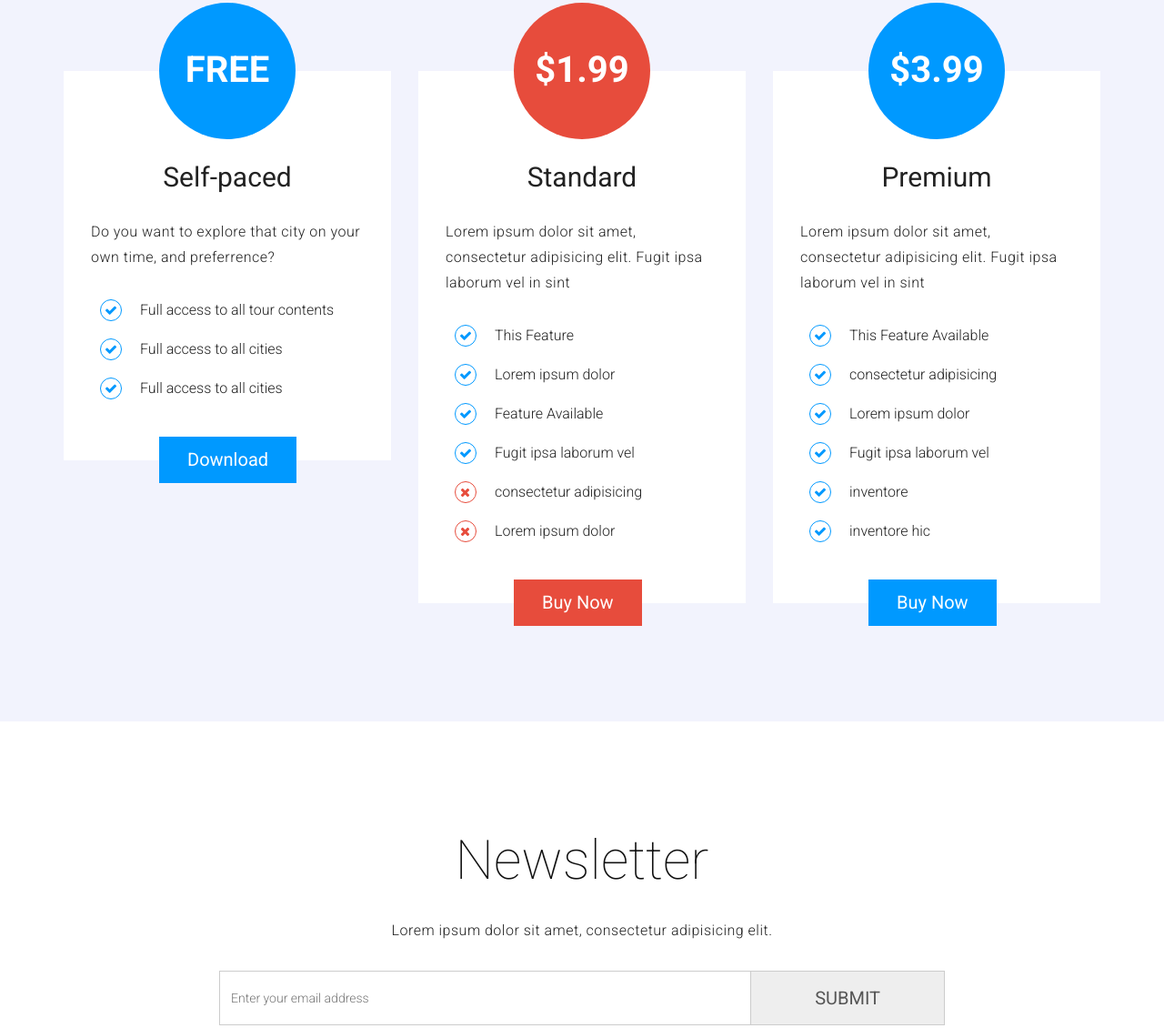
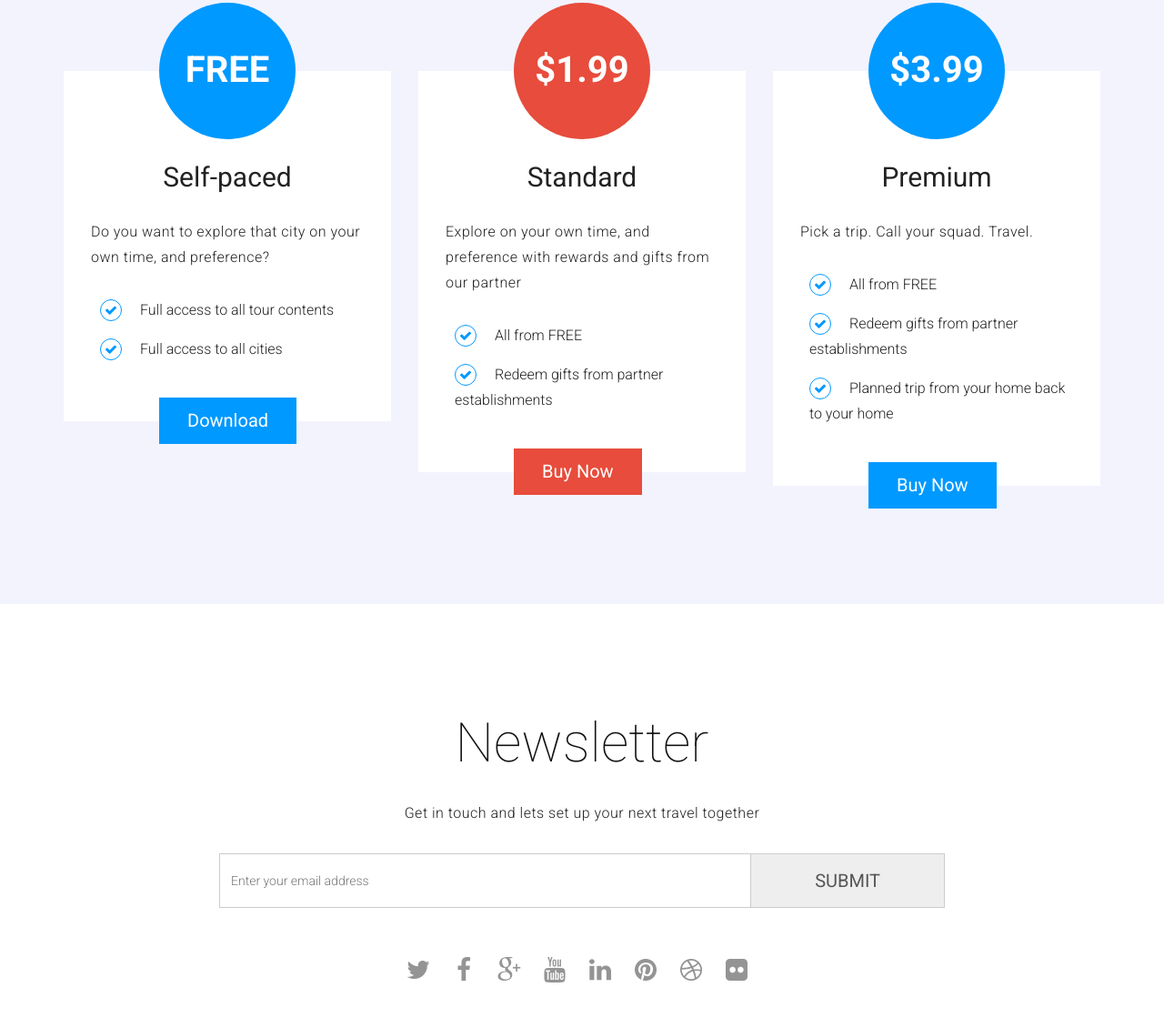
Before and after one commit to 1601/curatourwebsite, a plain HTML site: page index.html in a window 1280 px wide. Shown: the part 2025-3155 px from the top of the page at 91% size. Drawn offline with nearby package versions, Linux system fonts and the light colour scheme.

Commit message:
Fix copy on content and title

```diff
--- a/index.html
+++ b/index.html
@@ -16,7 +16,7 @@
     <meta name="viewport" content="width=device-width, initial-scale=1">
 
     <!-- Template Title -->
-    <title>Blue App</title>
+    <title>Curatour | Discover & Share Stories</title>
 
     <link rel="icon" href="images/favicon.ico" type="image/x-icon"/>
 
@@ -145,7 +145,7 @@
                 <a href="" class="btn btn-default custom-btn download-btn">
                 <img src="images/amazon.png" alt="">
                 <div class="app-download">
-                  <span>Available at</span><strong>Aamazon</strong>
+                  <span>Available at</span><strong>Amazon</strong>
                 </div>
                 </a>
               </div> <!-- end .download-area> .col-lg-3 (4) -->
@@ -174,10 +174,9 @@
                 <div class="price-table">
                   <div class="rate">FREE</div>
                   <h2>Self-paced</h2>
-                  <p>Do you want to explore that city on your own time, and preferrence?</p>
+                  <p>Do you want to explore that city on your own time, and preference?</p>
                   <ul>
                     <li><i class="fa fa-check"></i>Full access to all tour contents</li>
-                    <li><i class="fa fa-check"></i>Full access to all cities</li>
                     <li><i class="fa fa-check"></i>Full access to all cities</li>
                   </ul>
                   <a href="#download" class="btn btn-default buy-now">Download</a>
@@ -188,14 +187,10 @@
                 <div class="price-table featured-price">
                   <div class="rate">$1.99</div>
                   <h2>Standard</h2>
-                  <p>Lorem ipsum dolor sit amet, consectetur adipisicing elit. Fugit ipsa laborum vel in sint</p>
+                  <p>Explore on your own time, and preference with rewards and gifts from our partner </p>
                   <ul>
-                    <li><i class="fa fa-check"></i>This Feature</li>
-                    <li><i class="fa fa-check"></i>Lorem ipsum dolor</li>
-                    <li><i class="fa fa-check"></i>Feature Available</li>
-                    <li><i class="fa fa-check"></i>Fugit ipsa laborum vel</li>
-                    <li><i class="fa fa-times"></i>consectetur adipisicing</li>
-                    <li><i class="fa fa-times"></i>Lorem ipsum dolor</li>
+                    <li><i class="fa fa-check"></i>All from FREE</li>
+                    <li><i class="fa fa-check"></i>Redeem gifts from partner establishments</li>
                   </ul>
                   <a href="#download" class="btn btn-default buy-now">Buy Now</a>
                 </div> <!-- end .price-table -->
@@ -205,14 +200,11 @@
                 <div class="price-table">
                   <div class="rate">$3.99</div>
                   <h2>Premium</h2>
-                  <p>Lorem ipsum dolor sit amet, consectetur adipisicing elit. Fugit ipsa laborum vel in sint</p>
+                  <p>Pick a trip. Call your squad. Travel. </p>
                   <ul>
-                    <li><i class="fa fa-check"></i>This Feature Available</li>
-                    <li><i class="fa fa-check"></i>consectetur adipisicing</li>
-                    <li><i class="fa fa-check"></i>Lorem ipsum dolor</li>
-                    <li><i class="fa fa-check"></i>Fugit ipsa laborum vel</li>
-                    <li><i class="fa fa-check"></i>inventore</li>
-                    <li><i class="fa fa-check"></i>inventore hic</li>
+                    <li><i class="fa fa-check"></i>All from FREE</li>
+                    <li><i class="fa fa-check"></i>Redeem gifts from partner establishments</li>
+                    <li><i class="fa fa-check"></i>Planned trip from your home back to your home</li>
                   </ul>
                   <a href="#download" class="btn btn-default buy-now">Buy Now</a>
                 </div> <!-- end .price-table -->
@@ -233,7 +225,7 @@
         <div class="container">
           <div class="subscribe-header">
             <h1>Newsletter</h1>
-            <p>Lorem ipsum dolor sit amet, consectetur adipisicing elit.</p>
+            <p>Get in touch and lets set up your next travel together</p>
             <form action="" class="form subscribe-form">
               <div class="form-group">
                 <div class="input-group">
@@ -309,7 +301,7 @@
     <!-- ====== Copyright Section ====== -->
     <section class="copyright dark-bg">
       <div class="container">
-        <p>Shared by <i class="fa fa-love"></i><a href="https://bootstrapthemes.co">BootstrapThemes</a></p>
+        <p>Powered By <i class="fa fa-love"></i><a href="#">Our love for history, culture and travel.</a></p>
       </div> <!-- end .container -->
     </section>
     <!-- ====== End Copyright Section ====== -->
```
